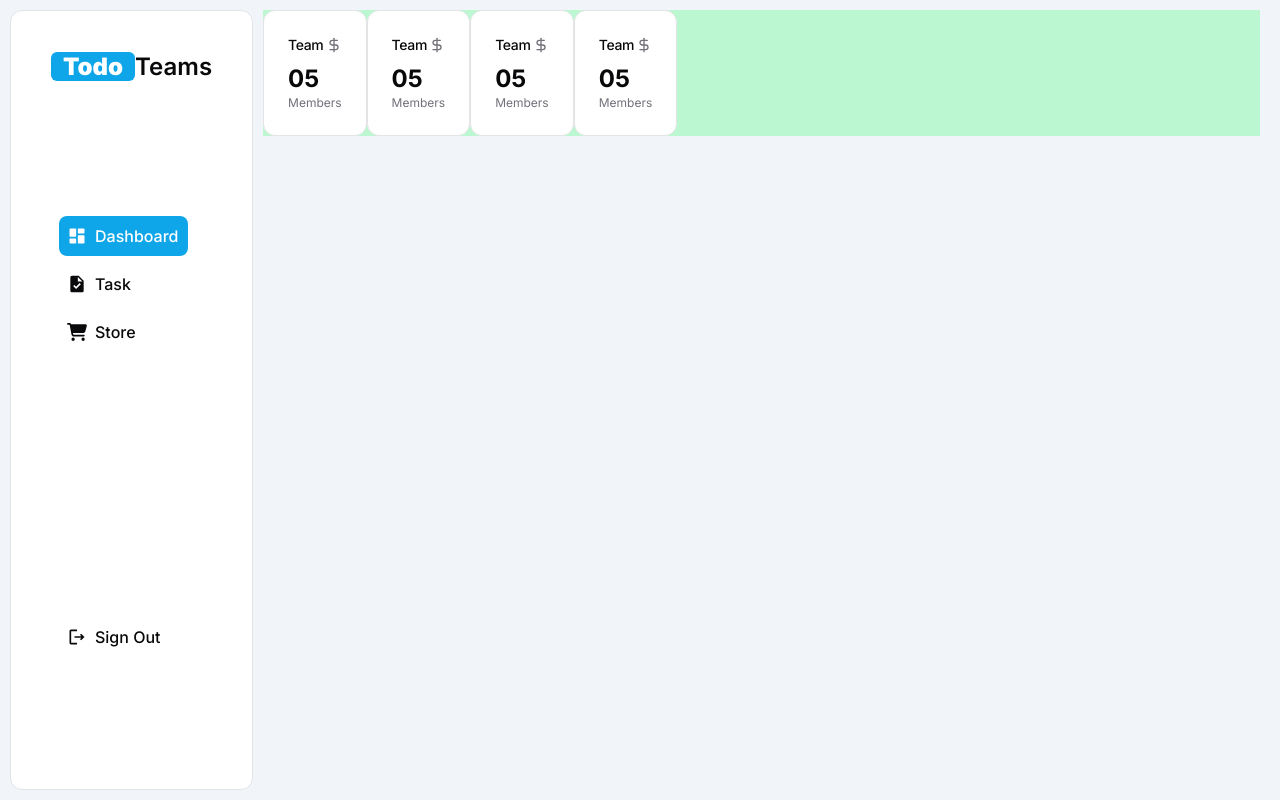
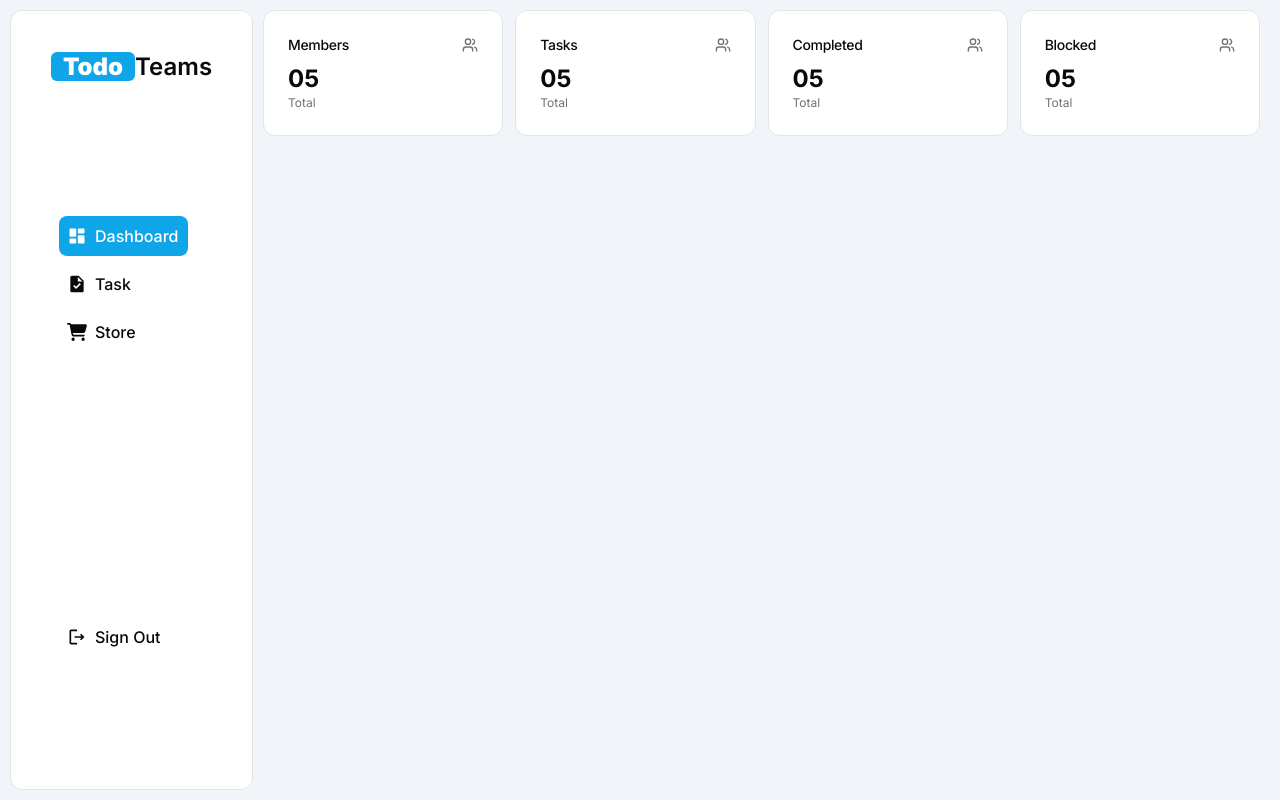
Before and after one commit to jethrocadang/next-todo-list, a Next.js app: page /dashboard in a window 1280 px wide. Built offline with nearby package versions, Linux system fonts and the light colour scheme.

Commit message:
dashboard:[added dashboard data cards]

```diff
--- a/package.json
+++ b/package.json
@@ -32,6 +32,7 @@
     "react-day-picker": "^8.10.1",
     "react-dom": "^18",
     "react-icons": "^5.2.1",
+    "recharts": "^2.12.7",
     "tailwind-merge": "^2.3.0",
     "tailwindcss-animate": "^1.0.7",
     "zustand": "^4.5.4"
--- /dev/null
+++ b/src/app/dashboard/_components/cards.tsx
@@ -0,0 +1,17 @@
+"use client";
+
+import { Users } from "lucide-react";
+import DataCard from "./data-card";
+
+const Cards = () => {
+  return (
+    <div className="flex w-full gap-3">
+      <DataCard title="Members" description="Total" value="05" icon={Users} />
+      <DataCard title="Tasks" description="Total" value="05" icon={Users} />
+      <DataCard title="Completed" description="Total" value="05" icon={Users} />
+      <DataCard title="Blocked" description="Total" value="05" icon={Users} />
+    </div>
+  );
+};
+
+export default Cards;
--- a/src/app/dashboard/_components/data-card.tsx
+++ b/src/app/dashboard/_components/data-card.tsx
@@ -1,25 +1,29 @@
-import { DollarSign } from "lucide-react"
+"use client";
 
-import {
-  Card,
-  CardContent,
-  CardHeader,
-  CardTitle,
-} from "@/components/ui/card"
+import { Card, CardContent, CardHeader, CardTitle } from "@/components/ui/card";
+import { LucideIcon } from "lucide-react";
 
-const DataCard = () => {
+type DataCardProps = {
+  title: string;
+  value: string;
+  description: string;
+  icon: LucideIcon;
+};
+
+
+const DataCard: React.FC<DataCardProps> = ({ title, value, description, icon: Icon }) => {
   return (
-    <Card>
+    <Card className="w-full">
       <CardHeader className="flex flex-row items-center justify-between space-y-0 pb-2">
-        <CardTitle className="text-sm font-medium">Team</CardTitle>
-        <DollarSign className="h-4 w-4 text-muted-foreground" />
+        <CardTitle className="text-sm font-medium">{title}</CardTitle>
+        <Icon className="h-4 w-4 text-muted-foreground" />
       </CardHeader>
       <CardContent>
-        <div className="text-2xl font-bold">05</div>
-        <p className="text-xs text-muted-foreground">Members</p>
+        <div className="text-2xl font-bold">{value}</div>
+        <p className="text-xs text-muted-foreground">{description}</p>
       </CardContent>
     </Card>
-  )
-}
+  );
+};
 
 export default DataCard;
--- a/src/app/dashboard/page.tsx
+++ b/src/app/dashboard/page.tsx
@@ -1,15 +1,12 @@
 
+import { Users } from "lucide-react";
 import DataCard from "./_components/data-card";
+import Cards from "./_components/cards";
 
 const HomePage = () => {
   return (
     <div className=" h-full w-full p-2.5">
-        <div className="flex w-full bg-green-200">
-          <DataCard/>
-          <DataCard/>
-          <DataCard/>
-          <DataCard/>
-        </div>
+      <Cards/>
     </div>
   );
 };
```
Also changed, not shown: src/app/dashboard/_components/bar-chart.tsx (added), 1 other file (tests, documents, lock files or other folders).
